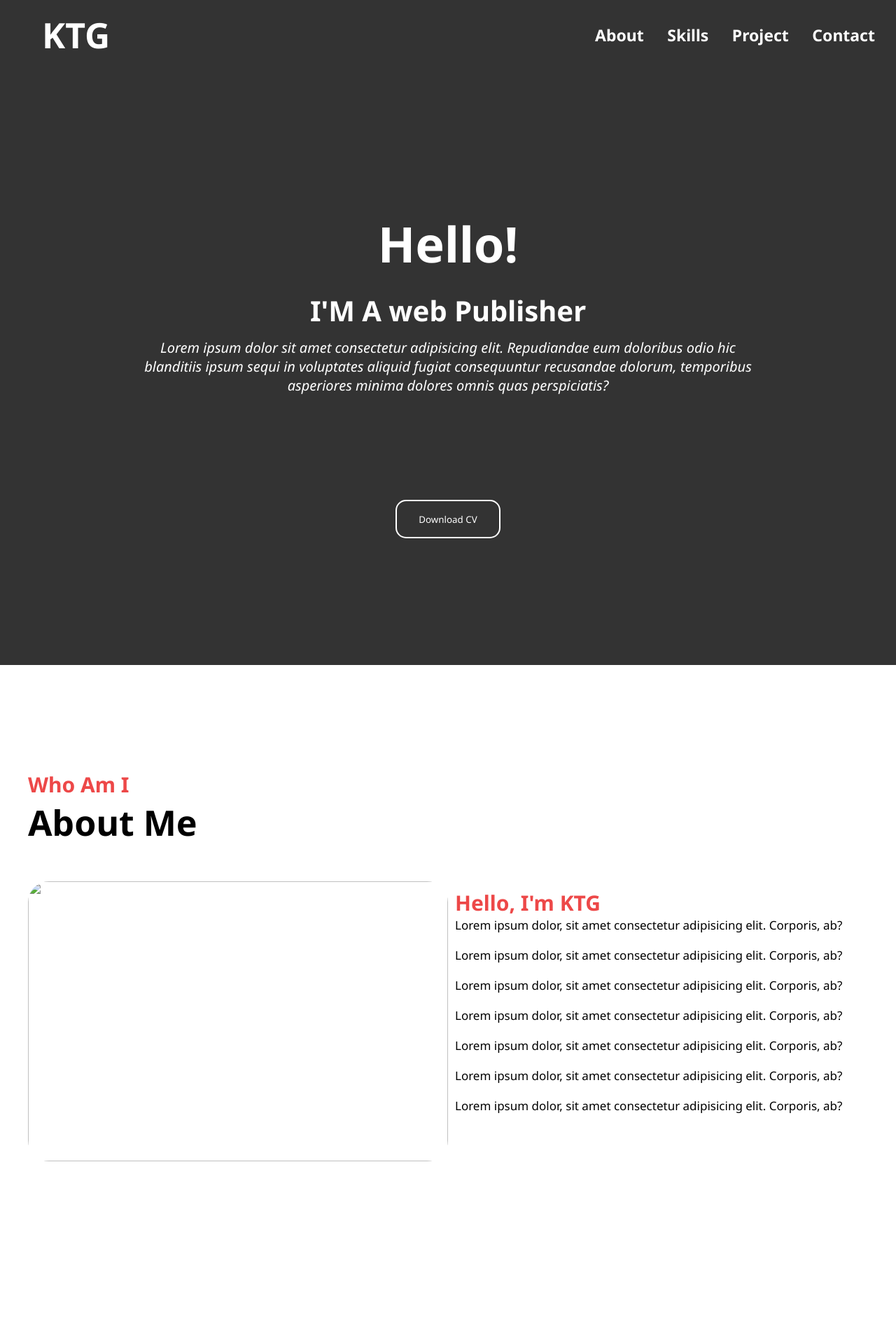
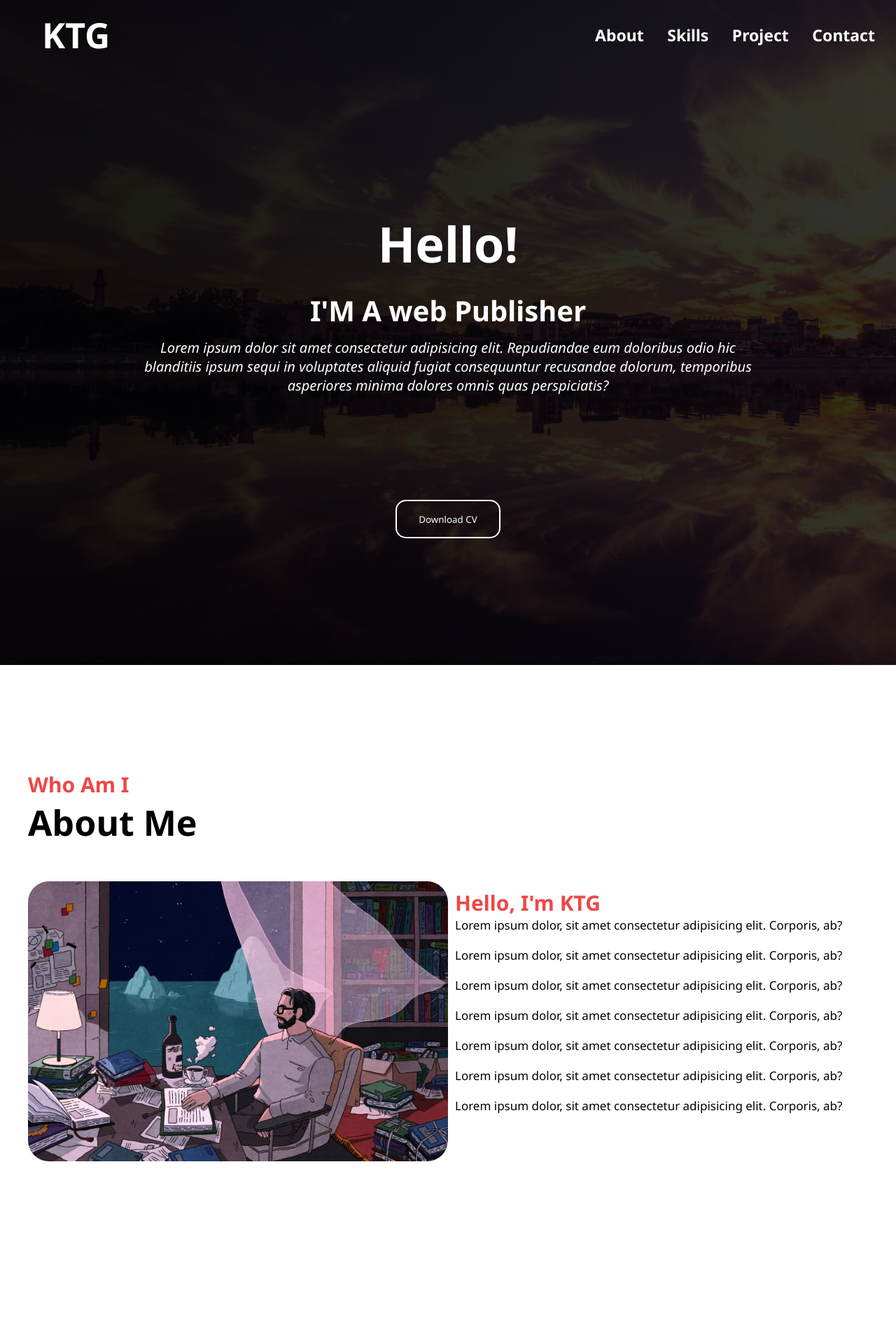
Before and after one commit to commandblock999/portfolio, a plain HTML site: page index.html in a window 1280 px wide. Shown: the top 1900 px of the page at 70% size. Drawn offline with Linux system fonts and the light colour scheme; the site is published under a folder, as on GitHub Pages, so addresses that start at the root find nothing.

Commit message:
Add files via upload

```diff
--- a/index.html
+++ b/index.html
@@ -46,7 +46,7 @@
         <h1>About Me</h1>
         <div class="about-contents">
             <div class="left">
-                <img src="/about.jpg" alt="">
+                <img src="about.jpg" alt="">
             </div>
             <div class="right">
                 <h3>Hello, I'm KTG</h3>
--- a/style.css
+++ b/style.css
@@ -21,7 +21,7 @@ li {
     width: 100%;
     height: 950px;
 
-    background: linear-gradient(rgba(0, 0, 0, 0.8), rgba(0, 0, 0, 0.8)), url(/bg.jpg) no-repeat;
+    background: linear-gradient(rgba(0, 0, 0, 0.8), rgba(0, 0, 0, 0.8)), url(bg.jpg) no-repeat;
     background-size: cover;
 
     color: white;
@@ -257,7 +257,7 @@ li {
 
 .bg2 {
     height: 700px;
-    background: url(/bg2.jpg) no-repeat;
+    background: url(bg2.jpg) no-repeat;
     background-size: cover;
     background-attachment: fixed;
 
```
